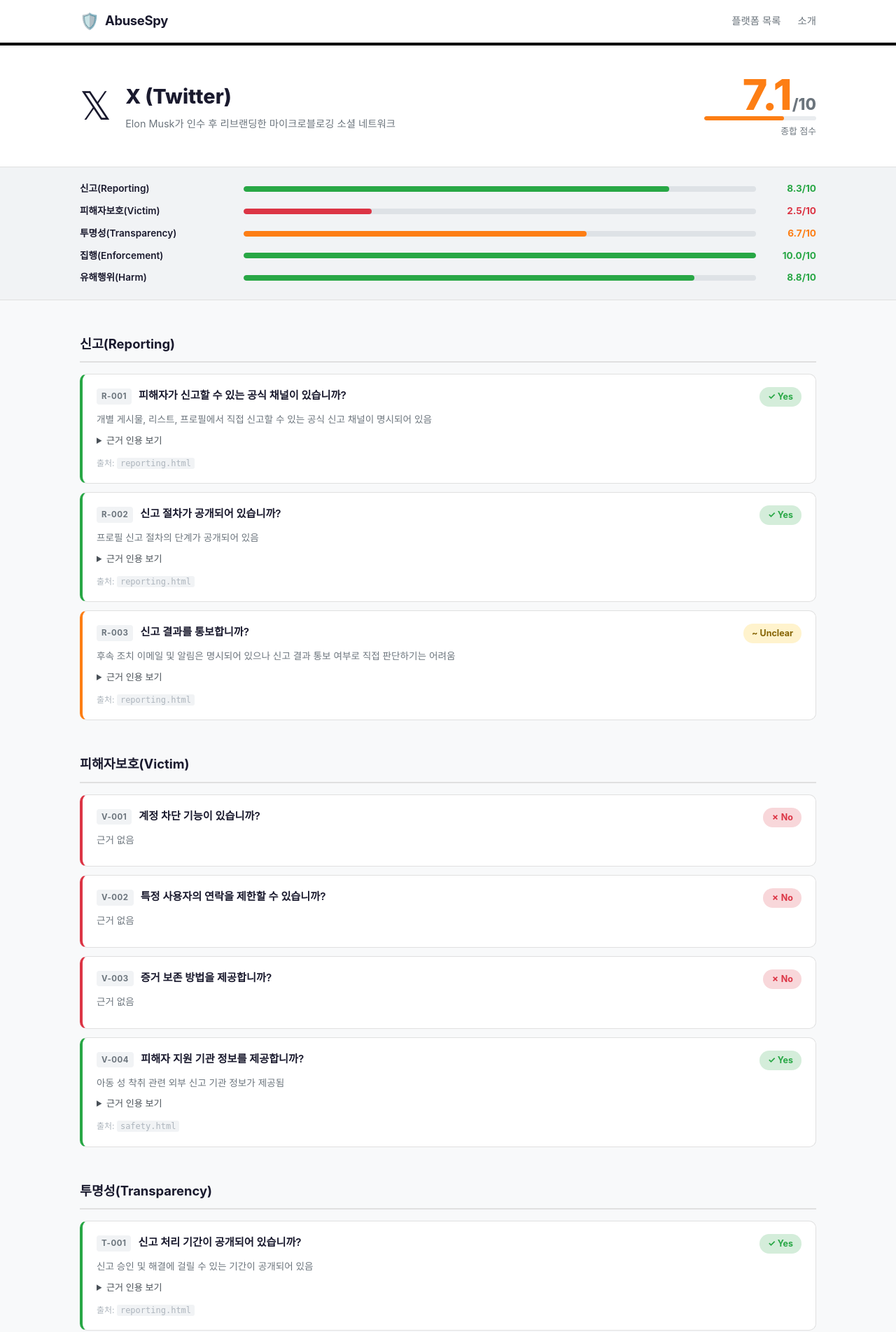
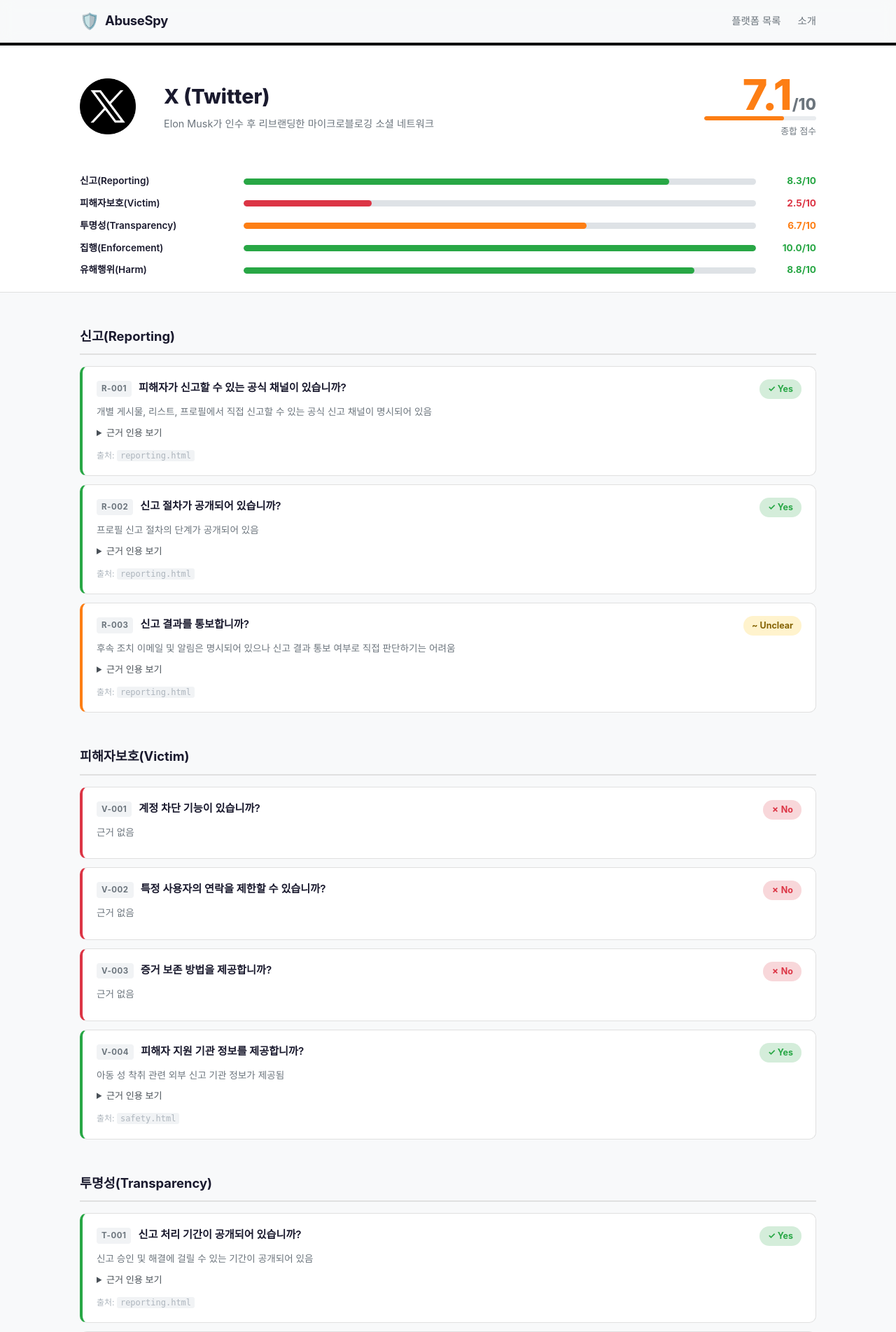
Before and after one commit to kninami/abusespy, a Flask app: page /platform/x in a window 1280 px wide. Shown: the top 1903 px of the page at 70% size. Run offline with Flask 3, Linux system fonts and the light colour scheme.

Commit message:
디자인 수정

```diff
--- a/static/style.css
+++ b/static/style.css
@@ -23,8 +26,10 @@ a { color: inherit; text-decoration: none; }
 
 /* ── Header ─────────────────────────────────────────────────── */
 .site-header {
-  background: var(--surface);
-  border-bottom: 1px solid var(--border);
+  background: rgba(248, 249, 250, 0.7);
+  backdrop-filter: blur(10px);
+  -webkit-backdrop-filter: blur(10px);
+  border-bottom: 1px solid rgba(0, 0, 0, 0.05);
   position: sticky; top: 0; z-index: 100;
 }
 .site-header .container {
@@ -104,10 +122,11 @@ a { color: inherit; text-decoration: none; }
 .badge-bad  { background: #f8d7da; color: var(--bad); }
 
 /* ── Platform Hero ────────────────────────────────────────────── */
-.platform-hero { background: var(--surface); border-bottom: 1px solid var(--border); padding: 40px 0; }
+.platform-hero { background: var(--surface); border-bottom: none; padding: 40px 0; }
 .platform-hero-inner { display: flex; align-items: center; justify-content: space-between; gap: 24px; flex-wrap: wrap; }
 .platform-hero-left { display: flex; align-items: center; gap: 20px; }
 .platform-emoji-lg { font-size: 3.5rem; }
+.platform-logo-lg { width: 80px; height: 80px; object-fit: contain; margin-right: 20px; flex-shrink: 0; }
 .platform-title { font-size: 1.8rem; font-weight: 800; margin-bottom: 4px; }
 .platform-desc { color: var(--text-muted); font-size: .9rem; }
 
@@ -117,16 +136,21 @@ a { color: inherit; text-decoration: none; }
 .score-label { font-size: .8rem; color: var(--text-muted); margin-top: 6px; }
 
 /* ── Category Summary Bar ────────────────────────────────────── */
-.cat-summary-bar { background: #f1f3f5; border-bottom: 1px solid var(--border); padding: 20px 0; }
+.cat-summary-bar { background: var(--surface); padding: 10px 0 20px 0; }
 .cat-summary-inner { display: flex; flex-direction: column; gap: 10px; }
 .cat-summary-item { display: grid; grid-template-columns: 220px 1fr 72px; align-items: center; gap: 14px; }
 .cat-summary-name { font-size: .85rem; font-weight: 600; color: var(--text); }
-.cat-bar-wrap { height: 8px; background: #dee2e6; border-radius: 99px; overflow: hidden; }
-.cat-bar { height: 100%; border-radius: 99px; }
+.cat-bar-wrap { height: 9px; background: #dee2e6; border-radius: 99px; overflow: hidden; }
+.cat-bar { height: 100%; border-radius: 99px; animation: fill-bar 0.5s ease-out forwards; }
 .cat-summary-score { font-size: .85rem; font-weight: 700; text-align: right; }
+@keyframes fill-bar {
+  0% {
+    width: 0;
+  }
+}
 
 /* ── Rubric ──────────────────────────────────────────────────── */
-.rubric-section { padding: 48px 0; }
+.rubric-section { padding: 48px 0; border-top: 1px solid var(--border); }
 
 .category-block { margin-bottom: 48px; }
 .category-title {
--- a/templates/index.html
+++ b/templates/index.html
@@ -18,7 +18,9 @@
       {% for card in cards %}
       <a href="{{ url_for('platform', service=card.service) }}" class="platform-card" style="--accent: {{ card.color }}">
         <div class="card-header">
-          <span class="platform-emoji">{{ card.emoji }}</span>
+          <img src=" {{ url_for('static', filename='images/' + card.service + '.png') }}"
+            alt="{{ card.name }}" class="platform-logo">
+          <!-- <span class="platform-emoji">{{ card.emoji }}</span> -->
           <div class="card-title-block">
             <h2 class="card-name">{{ card.name }}</h2>
             <p class="card-desc">{{ card.description }}</p>
--- a/templates/platform.html
+++ b/templates/platform.html
@@ -5,7 +5,9 @@
 <div class="platform-hero" style="border-top: 4px solid {{ platform.color }}">
   <div class="container platform-hero-inner">
     <div class="platform-hero-left">
-      <span class="platform-emoji-lg">{{ platform.emoji }}</span>
+    <img src="{{ url_for('static', filename='images/' + platform.service + '.png') }}"
+      alt="{{ platform.name }}" class="platform-logo-lg">
+      <!-- <span class="platform-emoji-lg">{{ platform.emoji }}</span> -->
       <div>
         <h1 class="platform-title">{{ platform.name }}</h1>
         <p class="platform-desc">{{ platform.description }}</p>
```
Also changed, not shown: other parts of static/style.css (+35 -10 lines), static/images/discord.png (added), static/images/instagram.png (added), static/images/telegram.png (added), static/images/x.png (added).
